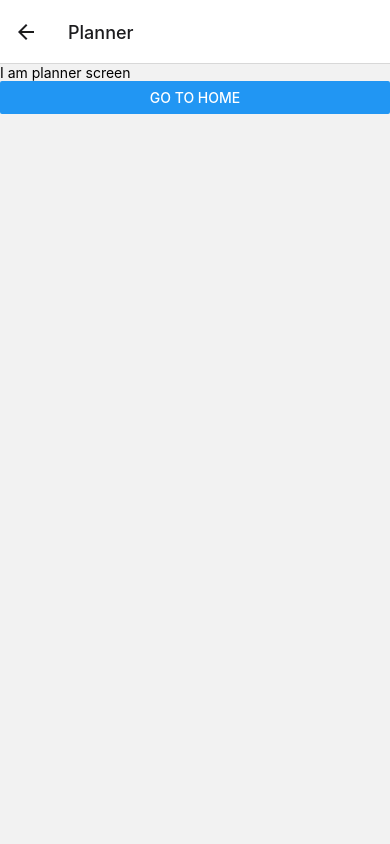
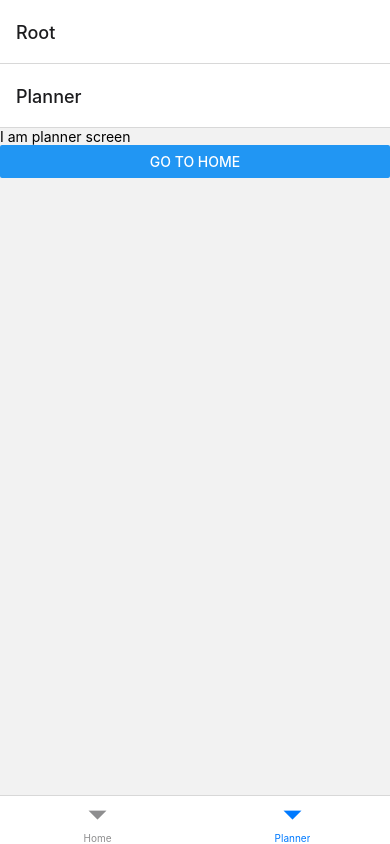
Before and after one commit to zayn785632/workout-mobile-app, a React Native app: screen /Planner in a window 390 px wide. Built offline with nearby package versions, Linux system fonts and the light colour scheme.

Commit message:
new commit

```diff
--- a/navigation/index.tsx
+++ b/navigation/index.tsx
@@ -1,34 +1,51 @@
 
 
 import { createNativeStackNavigator } from "@react-navigation/native-stack";
+import { createBottomTabNavigator } from "@react-navigation/bottom-tabs";
 import { NavigationContainer } from "@react-navigation/native";
+
 
 
 import HomeScreen from "../screens/HomeScreen";
 import PlannerScreen from "../screens/PlannerScreen";
 
-const Stack = createNativeStackNavigator();
+
 
 export default function Navigation(){
 
     return(
         <NavigationContainer>
-        <Stack.Navigator initialRouteName="Home">
-            <Stack.Screen
-             name="Home"
-             component={HomeScreen}
-            />
-
-           <Stack.Screen
-             name="Planner"
-             component={PlannerScreen}
-           />
-
-
-
-        </Stack.Navigator>
-    </NavigationContainer>
+            <RootNavigator/>
+        </NavigationContainer>
 
     )
+}
 
+const Stack = createNativeStackNavigator();
+function RootNavigator(){
+
+   return(
+    <Stack.Navigator>
+    <Stack.Screen
+     name="Root"
+     component={BottomTabNavigator}
+    />
+</Stack.Navigator>
+   )
 }
+
+const BottomTab = createBottomTabNavigator();
+function BottomTabNavigator() {
+    return(
+        <BottomTab.Navigator initialRouteName="Home">
+            <BottomTab.Screen
+            name="Home"
+            component={HomeScreen}
+            />
+             <BottomTab.Screen
+            name="Planner"
+            component={PlannerScreen}
+            />
+        </BottomTab.Navigator>
+    )
+}
--- a/package.json
+++ b/package.json
@@ -9,6 +9,7 @@
     "web": "expo start --web"
   },
   "dependencies": {
+    "@react-navigation/bottom-tabs": "^6.5.7",
     "@react-navigation/native": "^6.1.6",
     "@react-navigation/native-stack": "^6.9.12",
     "expo": "~48.0.18",
--- a/screens/HomeScreen.tsx
+++ b/screens/HomeScreen.tsx
@@ -1,11 +1,11 @@
 
 import { useEffect } from "react";
 import { View, Text, Button } from "react-native";
+import { NativeStackHeaderProps } from "@react-navigation/native-stack/lib/typescript/src/types";
 
 
 
-
-export default function HomeScreen({navigation}:any) {
+export default function HomeScreen({navigation}: NativeStackHeaderProps) {
 
     useEffect(() =>{
         console.log("Rendering Home Screen");
--- a/screens/PlannerScreen.tsx
+++ b/screens/PlannerScreen.tsx
@@ -1,8 +1,9 @@
 
 import { useEffect } from "react";
 import { View, Text, Button } from "react-native";
+import { NativeStackHeaderProps } from "@react-navigation/native-stack/lib/typescript/src/types";
 
-export default function PlannerScreen({navigation}:any) {
+export default function PlannerScreen({navigation}: NativeStackHeaderProps) {
 
     useEffect(() =>{
         console.log("Rendering Planner Screen");
```
Also changed, not shown: 1 other file (tests, documents, lock files or other folders).
